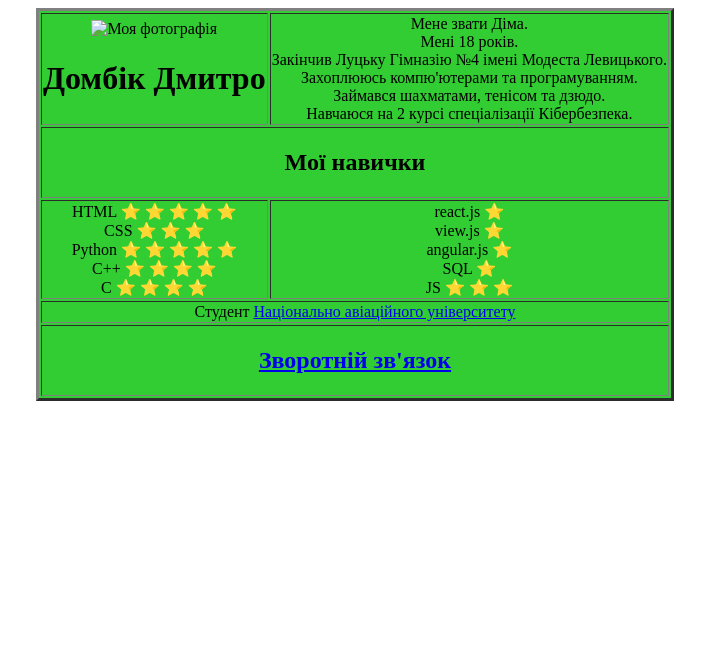
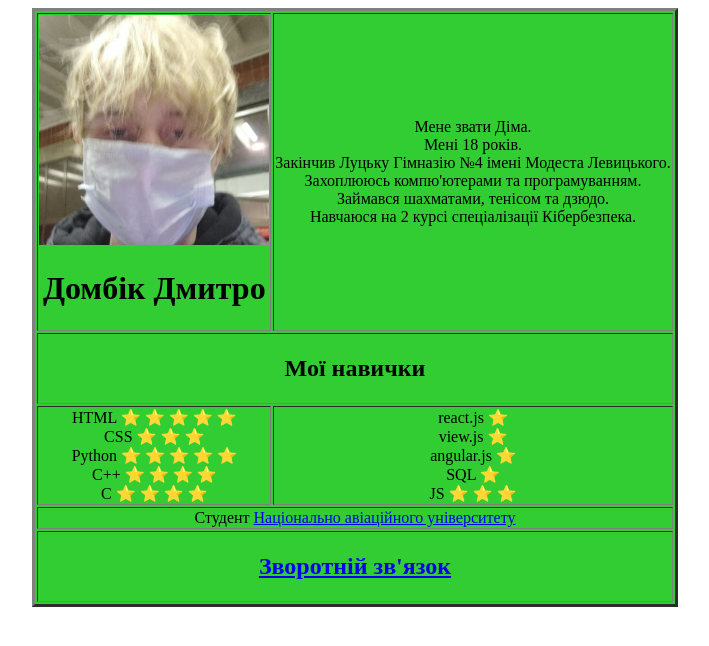
Before and after one commit to Dima2002cc/personal-site, a plain HTML site: page index.html in a window 1280 px wide. Shown: the whole page, without its empty margins (285-994 px from the left). Drawn offline with Linux system fonts and the light colour scheme.

Commit message:
Update index.html

```diff
--- a/index.html
+++ b/index.html
@@ -10,7 +10,7 @@
   <table bgcolor="#32CD32" border="3" align="center">
        <tr align="center">
           <td>
-            <img src="Dima2002cc/personal-site/blob/main/dima.jpg" width="230" height="230" alt="Моя фотографія">
+            <img src="dima.jpg" width="230" height="230" alt="Моя фотографія">
           <br>
           <h1><b>Домбік Дмитро</b></h1>
            </td>
```
